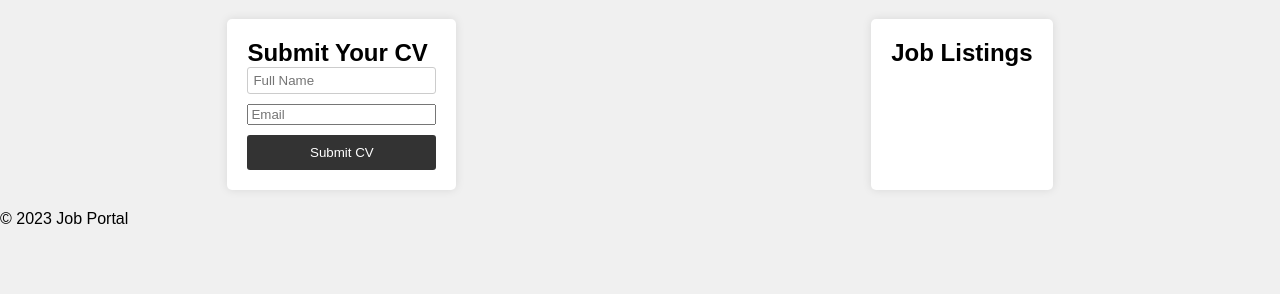
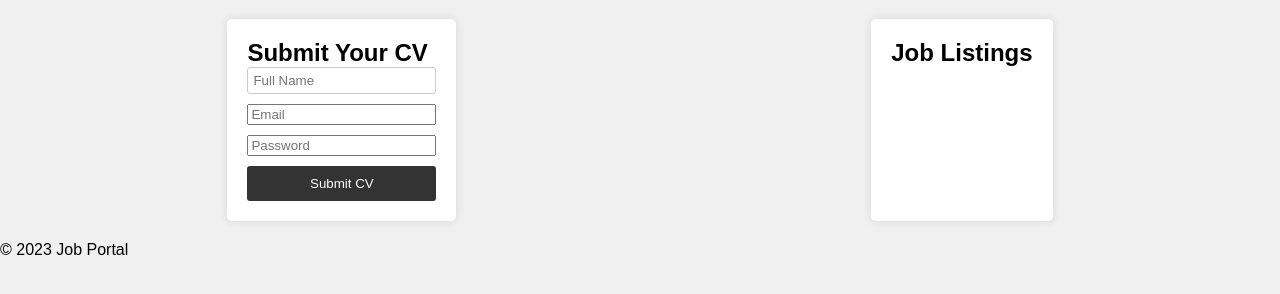
Before and after one commit to kmtcreator/job-portal, a plain HTML site: page index.html in a window 1280 px wide. Shown: the part 78-372 px from the top of the page. Drawn offline with Linux system fonts and the light colour scheme; no server answers.

Commit message:
Add files via upload

```diff
--- a/index.html
+++ b/index.html
@@ -16,6 +16,7 @@
             <form id="cvForm">
                 <input type="text" id="fullName" placeholder="Full Name">
                 <input type="email" id="email" placeholder="Email">
+                <input type="password" id="password" placeholder="Password">
                 <!-- Add other form fields for CV here -->
                 <button type="submit">Submit CV</button>
               </form>
```
